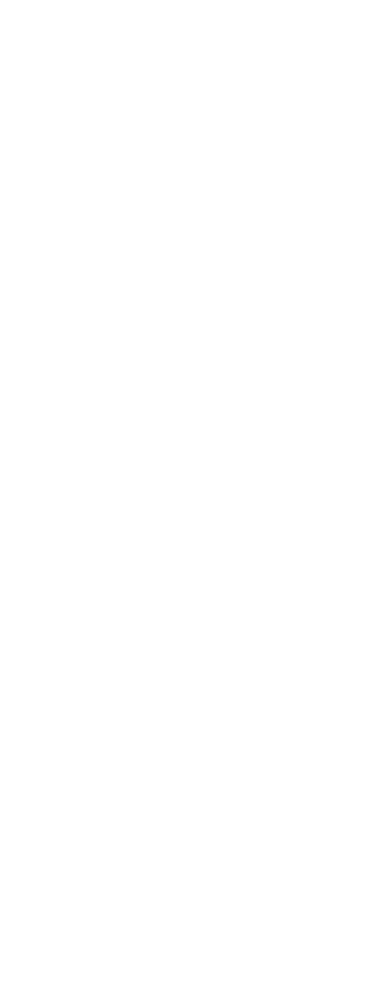
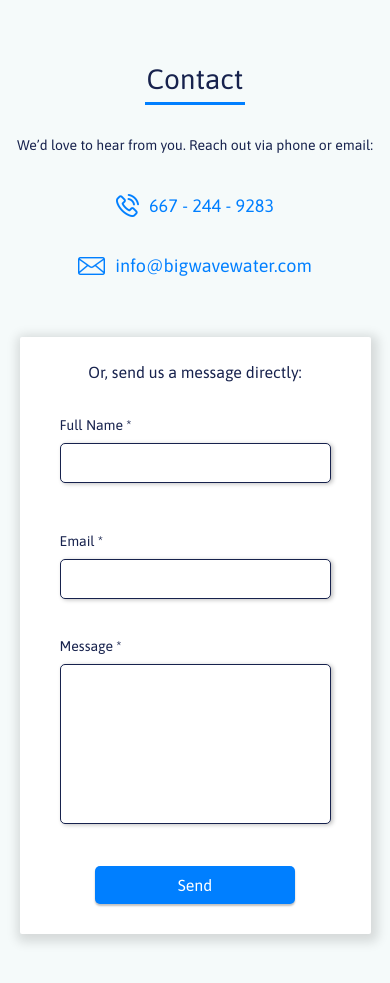
Before and after one commit to mitchHartigan/big-wave, a React (Create React App) app: page / in a window 390 px wide. Shown: the part 2320-3303 px from the top of the page. Before the commit the page ends 2253 px from the top, so only its background shows below. Built offline with nearby package versions, Linux system fonts and the light colour scheme.

Commit message:
feat: made contact form responsive

```diff
--- a/src/components/form/Form.js
+++ b/src/components/form/Form.js
@@ -10,12 +10,21 @@ export const Form = (props) => {
 };
 
 const _Form = styled.div`
+  display: flex;
+  flex-direction: column;
+  justify-content: space-between;
   width: 35vw;
-  min-width: 550px;
+  min-width: 600px;
   background-color: white;
   box-shadow: 2px 3px 11px 5px rgba(0, 0, 0, 0.13);
   padding: 0px 40px 30px 40px;
   border-radius: 2px;
+  box-sizing: border-box;
+
+  @media (max-width: 700px) {
+    width: 90%;
+    min-width: 10vw;
+  }
 `;
 
 const Container = styled.div`
@@ -25,4 +34,5 @@ const Container = styled.div`
   box-sizing: border-box;
   width: 100%;
   align-items: center;
+  justify-content: center;
 `;
--- a/src/components/form/Input.js
+++ b/src/components/form/Input.js
@@ -24,6 +24,10 @@ const _Input = styled.input`
   &:focus {
     border 2px solid ${(props) => props.theme.colors.mainBlue};
   }
+
+  @media (max-width: 700px) {
+    font-size: ${props => props.theme.text.xxs};
+  }
 `;
 
 const Label = styled.p`
@@ -31,11 +35,23 @@ const Label = styled.p`
   font-size: ${(props) => props.theme.text.xs};
   color: ${(props) => props.theme.colors.darkBlue};
   margin: 10px 0px 10px 0px;
+
+
+  @media (max-width: 700px) {
+    font-size: ${props => props.theme.text.xxs};
+  }
 `;
 
 const Container = styled.div`
   display: flex;
   flex-direction: column;
   padding: 10px;
-  margin: 20px 0px 20px 0px;
+  widht: 100%;
+  box-sizing: border-box;
+  padding: 20px 0px 20px 0px;
+
+
+  @media (max-width: 700px) {
+    padding: 1vh 0px 1kvh 0px;
+  }
 `;
--- a/src/components/form/TextArea.js
+++ b/src/components/form/TextArea.js
@@ -25,6 +25,10 @@ const _TextArea = styled.textarea`
   &:focus {
     border 2px solid ${(props) => props.theme.colors.mainBlue};
   }
+
+  @media (max-width: 700px) {
+    font-size: ${props => props.theme.text.xxs};
+  }
 `;
 
 const Label = styled.p`
@@ -32,11 +36,20 @@ const Label = styled.p`
   font-size: ${(props) => props.theme.text.xs};
   color: ${(props) => props.theme.colors.darkBlue};
   margin: 10px 0px 10px 0px;
+
+  @media (max-width: 700px) {
+    font-size: ${props => props.theme.text.xxs};
+  }
 `;
 
 const Container = styled.div`
   display: flex;
   flex-direction: column;
-  padding: 10px;
-  margin: 20px 0px 20px 0px;
+  padding: 20px 0px 20px 0px;
+  margin-bottom: 10px;
+
+  @media (max-width: 700px) {
+    margin-bottom: 4vh;
+    padding: 1vh 0px 1vh 0px;
+  }
 `;
--- a/src/pages/Homepage/_contact/_ContactForm.js
+++ b/src/pages/Homepage/_contact/_ContactForm.js
@@ -6,6 +6,8 @@ import { Subtext } from "components/Subtext";
 import { TextArea } from "components/form/TextArea";
 import { Button } from "components/Button";
 import { CenterBlock } from "components/CenterBlock";
+import styled from 'styled-components'
+
 
 export default class ContactForm extends Component {
   constructor(props) {
@@ -39,3 +41,9 @@ export default class ContactForm extends Component {
     );
   }
 }
+
+
+const FormDescription = styled.p`
+
+
+`;
--- a/src/pages/Homepage/_contact/_Info.js
+++ b/src/pages/Homepage/_contact/_Info.js
@@ -28,6 +28,10 @@ const Container = styled.div`
   align-items: center;
   justify-content: center;
   margin: 0px 40px 0px 40px;
+
+  @media (max-width: 800px) {
+    margin: 2vh 2vw 2.5vh 2vw;
+  }
 `;
 
 const Detail = styled.a`
@@ -35,6 +39,11 @@ const Detail = styled.a`
   font-family: ${(props) => props.theme.font};
   font-size: ${(props) => props.theme.text.md};
   text-decoration: none;
+
+
+  @media (max-width: 800px) {
+    font-size:  ${props => props.theme.text.sm};
+}
 `;
 
 const Icon = styled.img`
--- a/src/pages/Homepage/_contact/index.js
+++ b/src/pages/Homepage/_contact/index.js
@@ -17,9 +17,9 @@ export default class Contact extends Component {
     return (
       <Container>
         <Title size="lg">Contact</Title>
-        <Subtext alignment="center" styles="margin: 40px 0px 30px 0px;">
+        <DescriptionText alignment="center">
           We’d love to hear from you. Reach out via phone or email:
-        </Subtext>
+        </DescriptionText>
         <InfoContainer>
           <Info
             imgURL="contact_phone_icon.png"
@@ -50,4 +50,24 @@ const InfoContainer = styled.div`
   flex-direction: row;
   justify-content: center;
   width: 100%;
+
+  @media (max-width: 800px) {
+    flex-direction: column;
+    justify-content: space-between;
+  }
 `;
+
+const DescriptionText = styled.p`
+  margin: 3vh 0px 3vh 0px;
+  font-family: ${(props) => props.theme.font};
+  font-size: ${(props) => props.theme.text[props.size]};
+  text-align: ${(props) => props.alignment};
+  color: ${(props) => props.theme.colors.darkBlue};
+  width: 100%;
+  line-height: 30px;
+
+  @media (max-width: 700px) {
+    font-size: ${props => props.theme.text.xxs};
+    margin-bottom: 2vh;
+  }
+`;
--- a/src/pages/Homepage/index.js
+++ b/src/pages/Homepage/index.js
@@ -10,7 +10,7 @@ export default function Homepage() {
       <Navbar />
       <HeaderFiller />
       <Description />
-      {/* <Contact /> */}
+      <Contact />
     </Container>
   );
 }
```
